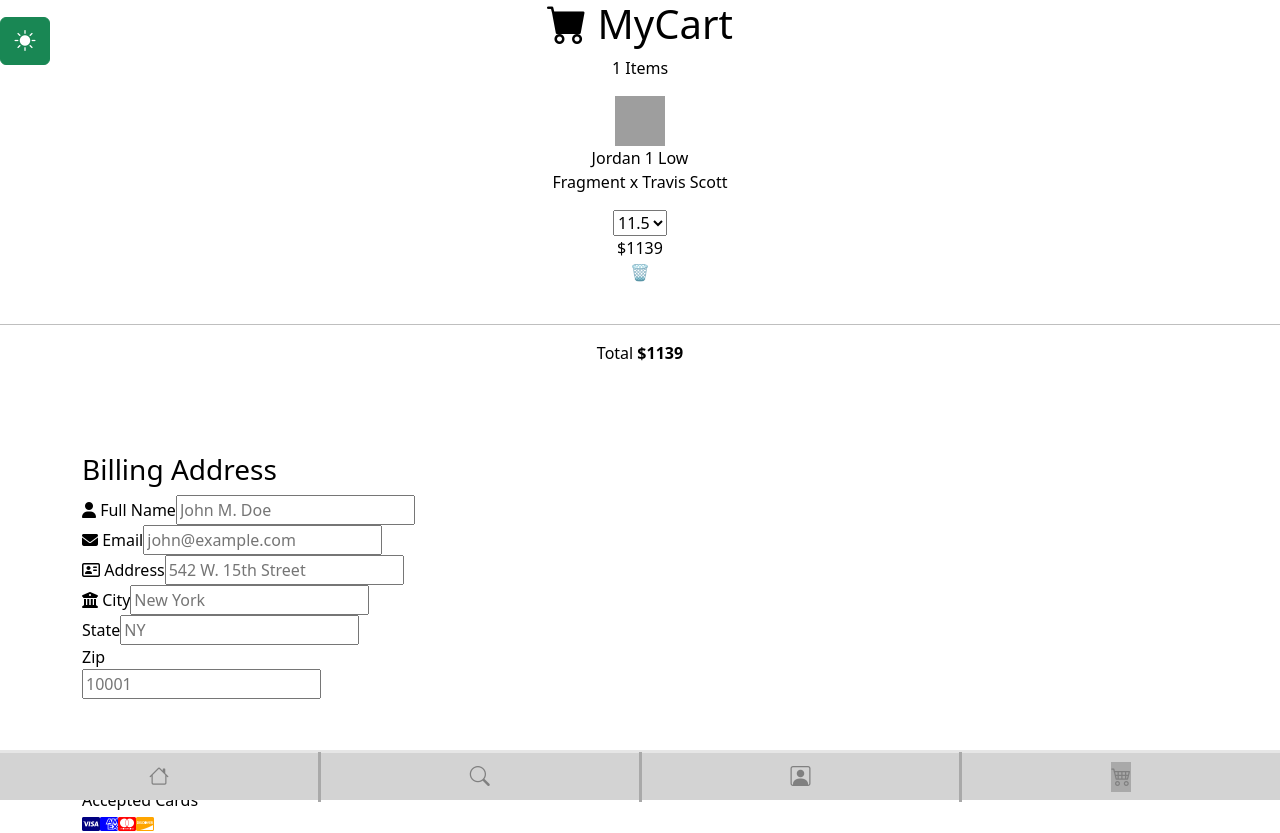
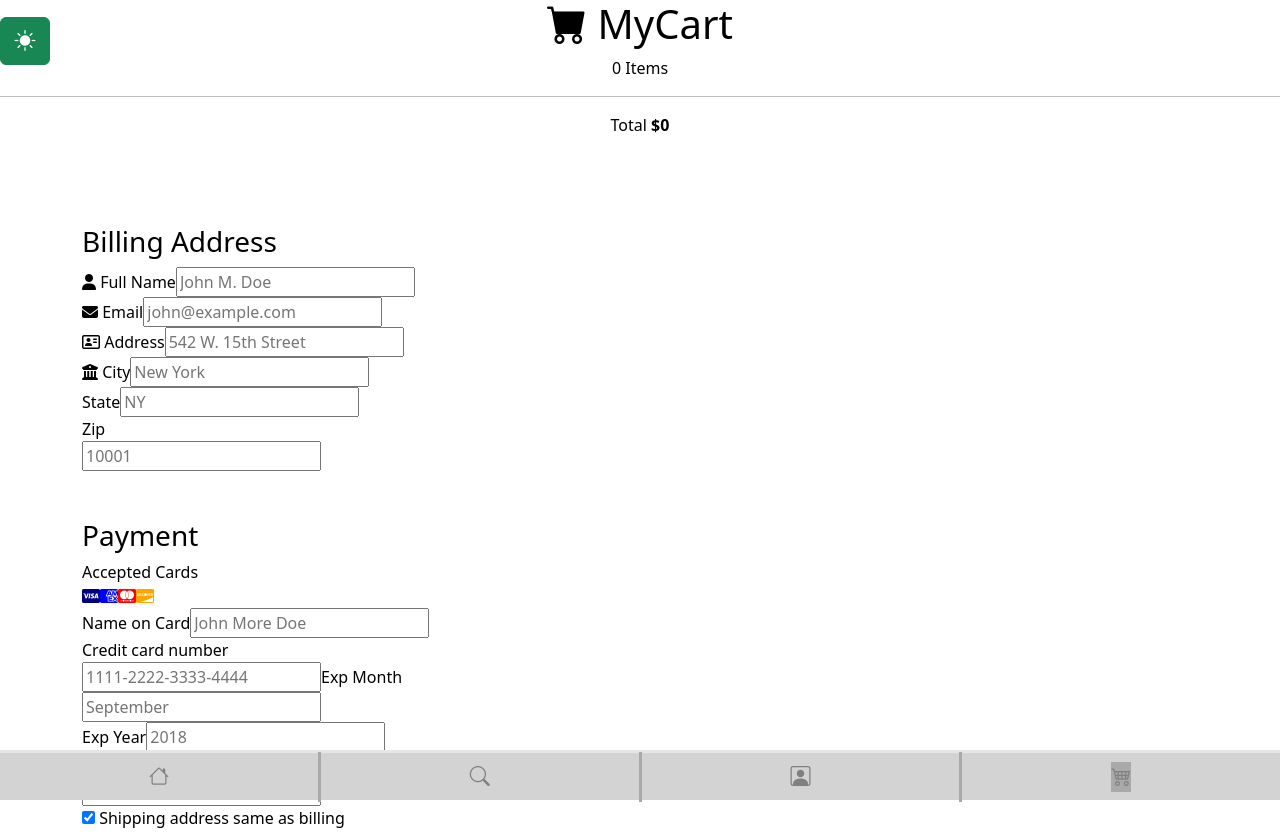
Before and after one commit to jwh917/j-stock, a React (Create React App) app: page /cart in a window 1280 px wide. Shown: the top 833 px of the page. Built offline with nearby package versions, Linux system fonts and the light colour scheme; data requests are answered from the project's data file; grey boxes are pictures that could not be loaded.

Commit message:
Updated MyCartItemCard.js

```diff
--- a/db.json
+++ b/db.json
@@ -94,26 +94,6 @@
       "itemUrl": "https://i5.walmartimages.com/asr/f8937e7c-55e9-4be8-a897-9018d5b69d94.b4186354f8ff4d98dc1960ab2d61c6b6.jpeg?odnHeight=768&odnWidth=768&odnBg=FFFFFF"
     }
   ],
-  "myCart": [
-    {
-      "item": {
-        "id": 2,
-        "category": "sneakers",
-        "name": "Jordan 1 Low",
-        "brand": "Jordan",
-        "color": "Fragment x Travis Scott",
-        "colorWay": "White/Black-Royal-Sail",
-        "buy": 1139,
-        "sell": 1850,
-        "price": 1824,
-        "retailPrice": 150,
-        "releaseDate": "8/13/21",
-        "productDetails": "The Air Jordan 1 Low Fragment Design x Travis Scott nods to the original 2016 Air Jordan 1 Fragment with its simple color blocking.",
-        "itemUrl": "https://cdn.flightclub.com/1250/TEMPLATE/267414/1.jpg"
-      },
-      "size": "11.5",
-      "id": 1
-    }
-  ],
+  "myCart": [],
   "completedOrders": []
 }
--- a/src/MyCartItemCard.js
+++ b/src/MyCartItemCard.js
@@ -21,6 +21,21 @@
       .then((r) => r.json())
       .then((newSizeData) => console.log(newSizeData));
 
+  }
+
+
+
+
+  function handleDeleteClick() {
+
+    fetch(`http://localhost:3000/myCart/${id}`, {
+      method: "DELETE",
+    })
+      .then((r) => r.json())
+      .then(() => console.log(id));
+
+    // fix, should rerender
+    window.location.reload(false)
   }
 
   function itemSizing(){
@@ -92,7 +107,7 @@
 
           <br></br>
 
-          <span>🗑</span>
+          <span onClick={handleDeleteClick}>🗑</span>
 
         </div>
         <br></br>
```
